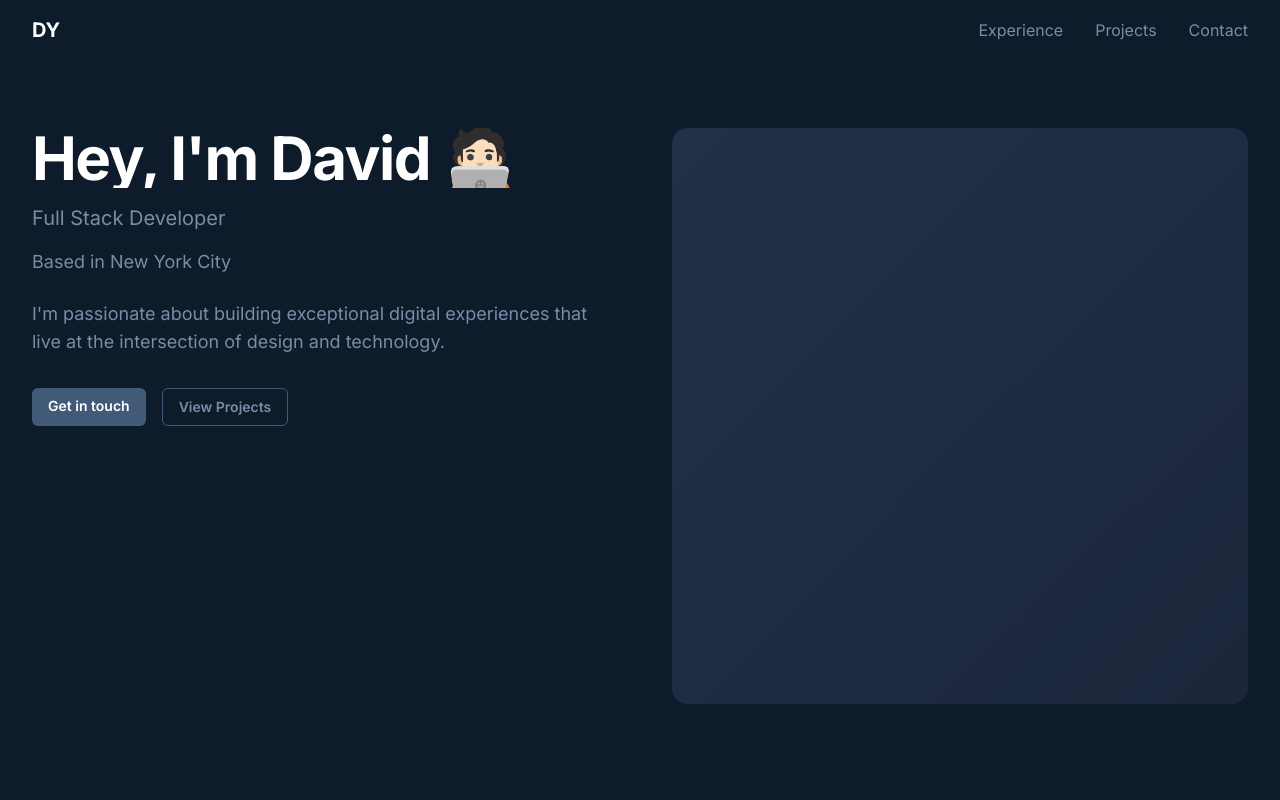
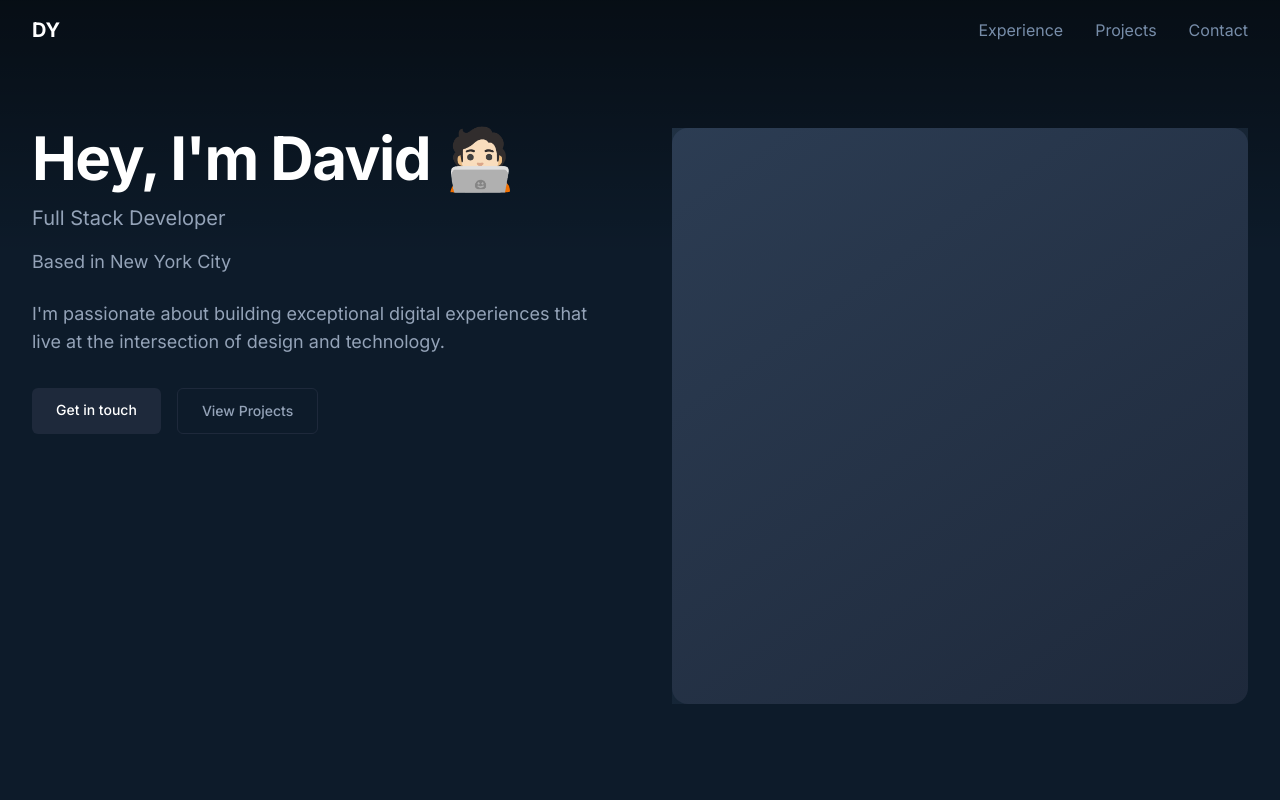
Before and after one commit to DavidYu75/thedavidyu, a Next.js app: page / in a window 1280 px wide. Shown: the top 800 px of the page. Built offline with nearby package versions, Linux system fonts and the light colour scheme.

Commit message:
add slight gradient to hero

```diff
--- a/src/components/sections/Hero.tsx
+++ b/src/components/sections/Hero.tsx
@@ -4,34 +4,37 @@ import { motion } from 'framer-motion';
 
 const Hero = () => {
   return (
-    <section className="relative min-h-screen bg-[#0D1B2A] pt-24 sm:pt-32">
-      {/* Gradient overlay at the top */}
-      <div className="absolute top-0 left-0 right-0 h-24 bg-gradient-to-b from-[#0D1B2A] to-transparent z-10"></div>
+    <section className="relative min-h-screen bg-[#0D1B2A]">
+      {/* Top gradient - more visible now */}
+      <div
+        className="absolute top-0 left-0 right-0 h-64 bg-gradient-to-b from-black via-[#0D1B2A]/80 to-transparent z-0"
+        style={{ backgroundImage: 'linear-gradient(to bottom, rgba(0,0,0,0.5), rgba(13,27,42,0))' }}
+      />
 
-      <div className="mx-auto max-w-7xl px-4 sm:px-6 lg:px-8 relative z-20">
+      <div className="relative z-10 mx-auto max-w-7xl px-4 sm:px-6 lg:px-8 pt-24 sm:pt-32">
         <div className="grid grid-cols-1 gap-12 lg:grid-cols-2 lg:gap-16">
           <motion.div
             initial={{ opacity: 0, y: 20 }}
             animate={{ opacity: 1, y: 0 }}
             transition={{ duration: 0.5 }}
           >
-            <h1 className="typewriter text-4xl font-bold tracking-tight text-white sm:text-6xl">
+            <h1 className="text-5xl font-bold tracking-tight text-white sm:text-6xl">
               Hey, I&#39;m David 🧑🏻‍💻
             </h1>
-            <p className="mt-4 text-xl text-[#778DA9]">
+            <p className="mt-4 text-xl text-[#94A3B8]">
               Full Stack Developer
             </p>
-            <p className="mt-4 text-lg text-[#778DA9]">
+            <p className="mt-4 text-lg text-[#94A3B8]">
               Based in New York City
             </p>
-            <p className="mt-6 text-lg text-[#778DA9]">
+            <p className="mt-6 text-lg text-[#94A3B8] max-w-xl">
               I&#39;m passionate about building exceptional digital experiences that live at the
               intersection of design and technology.
             </p>
             <div className="mt-8 flex gap-4">
               <motion.a
                 href="#contact"
-                className="rounded-md bg-[#415A77] px-4 py-2 text-sm font-semibold text-white hover:bg-[#778DA9] transition-colors"
+                className="rounded-md bg-[#1E293B] px-6 py-3 text-sm font-medium text-white hover:bg-[#334155] transition-colors"
                 whileHover={{ scale: 1.02 }}
                 whileTap={{ scale: 0.98 }}
               >
@@ -39,7 +42,7 @@ const Hero = () => {
               </motion.a>
               <motion.a
                 href="#projects"
-                className="rounded-md border border-[#415A77] px-4 py-2 text-sm font-semibold text-[#778DA9] hover:bg-[#1B263B] transition-colors"
+                className="rounded-md border border-[#1E293B] px-6 py-3 text-sm font-medium text-[#94A3B8] hover:bg-[#1E293B] transition-colors"
                 whileHover={{ scale: 1.02 }}
                 whileTap={{ scale: 0.98 }}
               >
@@ -52,16 +55,27 @@ const Hero = () => {
               initial={{ opacity: 0, scale: 0.95 }}
               animate={{ opacity: 1, scale: 1 }}
               transition={{ duration: 0.5, delay: 0.2 }}
-              className="aspect-square w-full rounded-2xl bg-[#1B263B] relative overflow-hidden"
+              className="aspect-square w-full rounded-2xl bg-[#1E293B] overflow-hidden"
             >
-              <div className="absolute inset-0 bg-gradient-to-br from-[#415A77] to-transparent opacity-20"></div>
+              {/* Inner gradient for the placeholder box */}
+              <div
+                className="absolute inset-0"
+                style={{
+                  backgroundImage: 'linear-gradient(145deg, rgba(65,90,119,0.4) 0%, rgba(27,38,59,0) 100%)'
+                }}
+              />
             </motion.div>
           </div>
         </div>
       </div>
 
-      {/* Gradient overlay at the bottom */}
-      <div className="absolute bottom-0 left-0 right-0 h-32 bg-gradient-to-b from-transparent to-[#0D1B2A] pointer-events-none"></div>
+      {/* Bottom gradient - more visible now */}
+      <div
+        className="absolute bottom-0 left-0 right-0 h-64 z-0"
+        style={{
+          backgroundImage: 'linear-gradient(to top, #0D1B2A 0%, rgba(13,27,42,0) 100%)'
+        }}
+      />
     </section>
   );
 };
```
